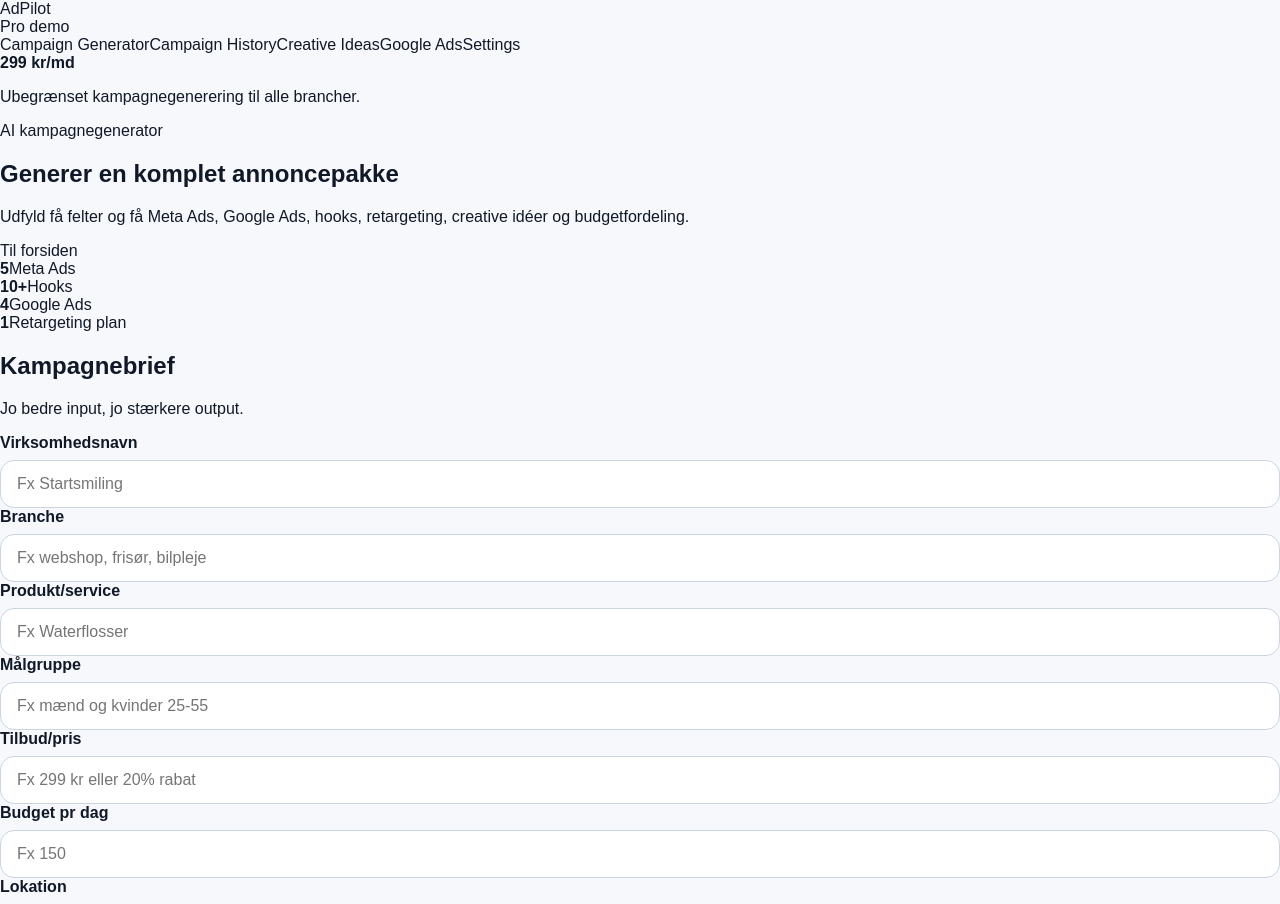
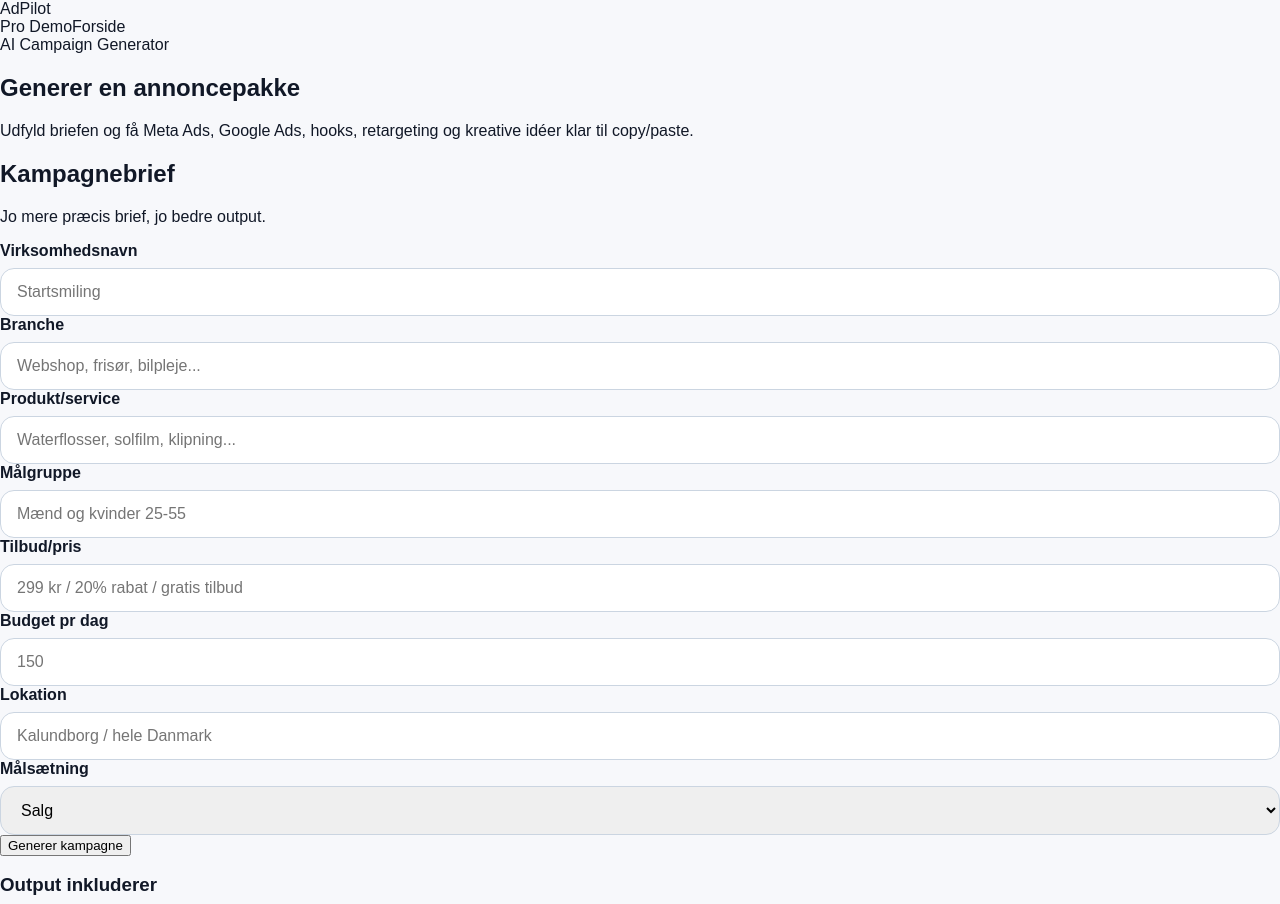
Before and after one commit to postjkhandel-ship-it/adpilot, a Next.js app: page /dashboard in a window 1280 px wide. Shown: the top 904 px of the page. Built offline with nearby package versions, Linux system fonts and the light colour scheme.

Commit message:
Update page.js

```diff
--- a/app/dashboard/page.js
+++ b/app/dashboard/page.js
@@ -21,215 +21,70 @@ export default function Dashboard() {
     setForm({ ...form, [field]: value });
   }
 
-  function getIndustryAngle(industry, product) {
-    const text = industry.toLowerCase();
-
-    if (text.includes("bil") || text.includes("solfilm") || text.includes("klargøring")) {
-      return {
-        problem: "Ser bilen træt, beskidt eller kedelig ud?",
-        result: "Få bilen til at se skarpere, renere og mere professionel ud.",
-        headline: `Professionel ${product}`,
-        hook: `"Jeg troede ikke min bil kunne se sådan ud igen."`,
-        cta: "Book tid",
-        creative: "Før/efter billede af bilen, filmet i ægte iPhone/UGC stil.",
-      };
-    }
-
-    if (text.includes("frisør") || text.includes("beauty") || text.includes("skønhed")) {
-      return {
-        problem: "Trænger du til et nyt look eller en behandling, der giver synligt resultat?",
-        result: "Få en professionel behandling, der får dig til at føle dig mere selvsikker.",
-        headline: `Book ${product} i dag`,
-        hook: `"Jeg skulle bare have gjort det her noget før."`,
-        cta: "Book nu",
-        creative: "Før/efter transformation med kunde i stolen.",
-      };
-    }
-
-    if (text.includes("håndværk") || text.includes("tømrer") || text.includes("murer") || text.includes("elektriker") || text.includes("vvs")) {
-      return {
-        problem: "Mangler du en pålidelig fagmand til opgaven?",
-        result: "Få professionel hjælp, tydelig aftale og et resultat der holder.",
-        headline: `Få tilbud på ${product}`,
-        hook: `"Vi fik løst opgaven hurtigt og professionelt."`,
-        cta: "Få tilbud",
-        creative: "Før/efter af udført arbejde + kort kundecase.",
-      };
-    }
-
-    if (text.includes("restaurant") || text.includes("café") || text.includes("mad")) {
-      return {
-        problem: "Leder du efter noget lækkert, nemt og velsmagende?",
-        result: "Få en god oplevelse med mad, service og stemning i fokus.",
-        headline: `Prøv ${product}`,
-        hook: `"Det her sted skal du prøve."`,
-        cta: "Bestil nu",
-        creative: "UGC video med mad tæt på kameraet og ægte reaktion.",
-      };
-    }
-
-    if (text.includes("webshop") || text.includes("ecommerce") || text.includes("shop")) {
-      return {
-        problem: "Leder du efter en nem løsning, der gør hverdagen bedre?",
-        result: "Få et produkt der løser problemet hurtigt, enkelt og effektivt.",
-        headline: `Køb ${product} i dag`,
-        hook: `"Jeg fortryder kun, at jeg ikke købte den før."`,
-        cta: "Shop nu",
-        creative: "Produktdemo + pris + trust badges + kundeanmeldelse.",
-      };
-    }
-
-    if (text.includes("klinik") || text.includes("tand") || text.includes("fysioterapi") || text.includes("behandling")) {
-      return {
-        problem: "Har du et problem, du gerne vil have professionel hjælp til?",
-        result: "Få en tryg behandling med fokus på kvalitet og resultater.",
-        headline: `Book ${product}`,
-        hook: `"Jeg følte mig tryg fra første minut."`,
-        cta: "Book tid",
-        creative: "Professionel behandler + kundeudtalelse + klinikmiljø.",
-      };
-    }
-
-    if (text.includes("bureau") || text.includes("marketing") || text.includes("ads") || text.includes("hjemmeside")) {
-      return {
-        problem: "Får din virksomhed ikke nok kunder online?",
-        result: "Få en løsning der hjælper dig med flere leads, bedre synlighed og mere salg.",
-        headline: `Få hjælp til ${product}`,
-        hook: `"Vi begyndte endelig at få henvendelser online."`,
-        cta: "Få tilbud",
-        creative: "Skærmoptagelse, før/efter website eller annonce-resultater.",
-      };
-    }
-
-    return {
-      problem: "Har du brug for en bedre løsning, der gør hverdagen nemmere?",
-      result: "Få en professionel løsning, der skaber værdi og gør det nemt at komme i gang.",
-      headline: `Prøv ${product}`,
-      hook: `"Det her gjorde en større forskel end forventet."`,
-      cta: form.goal === "Leads" ? "Få tilbud" : form.goal === "Bookinger" ? "Book nu" : "Læs mere",
-      creative: "UGC video, kundeudtalelse og tydelig før/efter-vinkel.",
-    };
-  }
-
   function generateCampaign() {
-    const angle = getIndustryAngle(form.industry, form.product);
     const budget = Number(form.budget) || 150;
-    const offerText = form.offer ? `Lige nu: ${form.offer}` : "Aktuelt tilbud i en begrænset periode.";
-    const locationText = form.location ? ` i ${form.location}` : "";
+    const offerText = form.offer || "Aktuelt tilbud";
+    const cta =
+      form.goal === "Leads" ? "Få tilbud" :
+      form.goal === "Bookinger" ? "Book nu" :
+      form.goal === "Salg" ? "Køb nu" :
+      "Læs mere";
 
     const campaign = `
-KAMPAGNESTRUKTUR
+KAMPAGNE FOR ${form.business}
 
-Kampagnenavn:
-${form.business} - ${form.product} - ${form.goal}
+Branche: ${form.industry}
+Produkt/service: ${form.product}
+Målgruppe: ${form.audience}
+Lokation: ${form.location || "Ikke angivet"}
+Budget: ${budget} kr/dag
+Tilbud: ${offerText}
+Mål: ${form.goal}
 
-Virksomhed:
-${form.business}
-
-Branche:
-${form.industry}
-
-Produkt/service:
-${form.product}
-
-Målgruppe:
-${form.audience}
-
-Lokation:
-${form.location || "Ikke angivet"}
-
-Budget:
-${budget} kr/dag
-
-Tilbud:
-${offerText}
-
-Mål:
-${form.goal}
-
-ANBEFALET STRUKTUR
+META ADS STRUKTUR
 
 1. Cold kampagne
 - Broad målgruppe
 - 3-5 creatives
-- Problem/løsning vinkel
+- Problem/løsning
 - Budget: ${Math.round(budget * 0.7)} kr/dag
 
 2. Retargeting
 - Besøgende sidste 30 dage
-- Engagerede på Facebook/Instagram
-- Personer der har klikket på annonce
+- Klik på annonce
+- Facebook/Instagram engagement
 - Budget: ${Math.round(budget * 0.3)} kr/dag
 
-3. Creative test
-- UGC video
-- Før/efter
-- Trust/kundeanmeldelse
-- Direkte tilbud
-- Problem/løsning
-
-META ADS TEKSTER
-
-ANNONCE 1 - PROBLEM/LØSNING
+ANNONCE 1 — PROBLEM/LØSNING
 
 Primær tekst:
-${angle.problem}
+Har du brug for en nemmere og mere professionel løsning?
 
-Med ${form.product} hjælper ${form.business} ${form.audience} med at få en nemmere og mere professionel løsning${locationText}.
-
-${angle.result}
-
-${offerText}
-
-Headline:
-${angle.headline}
-
-Beskrivelse:
-En nem løsning til dig, der vil have et bedre resultat.
-
-CTA:
-${angle.cta}
-
-ANNONCE 2 - UGC STYLE
-
-Hook:
-${angle.hook}
-
-Primær tekst:
-Jeg havde brug for en løsning, der var nem, professionel og faktisk gav mening.
-
-Derfor prøvede jeg ${form.product} fra ${form.business} — og det gjorde processen meget lettere.
-
-${offerText}
-
-Headline:
-Derfor vælger flere ${form.business}
-
-Beskrivelse:
-Professionel løsning gjort nemt.
-
-CTA:
-${angle.cta}
-
-ANNONCE 3 - DIREKTE SALG / LEAD
-
-Primær tekst:
-Gør det nemt at komme i gang med ${form.product}.
-
-Hos ${form.business} får du en løsning, der er lavet til ${form.audience}, som gerne vil have et godt resultat uden besvær.
+Med ${form.product} hjælper ${form.business} ${form.audience} med at få et bedre resultat uden besvær.
 
 ${offerText}
 
 Headline:
 Kom i gang med ${form.product}
 
-Beskrivelse:
-Hurtigt, enkelt og professionelt.
+CTA:
+${cta}
+
+ANNONCE 2 — UGC STYLE
+
+Hook:
+"Jeg skulle bare have prøvet det her noget før."
+
+Primær tekst:
+Hvis du leder efter en løsning, der er nem, hurtig og professionel, er ${form.product} fra ${form.business} et oplagt valg.
+
+Headline:
+Derfor vælger flere ${form.business}
 
 CTA:
-${angle.cta}
+${cta}
 
-ANNONCE 4 - RETARGETING
+ANNONCE 3 — RETARGETING
 
 Primær tekst:
 Du har allerede vist interesse for ${form.product}.
@@ -241,121 +96,55 @@ ${offerText}
 Headline:
 Stadig interesseret?
 
-Beskrivelse:
-Tag næste skridt i dag.
-
 CTA:
-${angle.cta}
-
-ANNONCE 5 - TRUST
-
-Primær tekst:
-Flere vælger ${form.business}, fordi de vil have en løsning, der føles tryg, nem og professionel.
-
-${form.product} er skabt til ${form.audience}, der ønsker et bedre resultat.
-
-Headline:
-Tryg og professionel løsning
-
-Beskrivelse:
-Se hvorfor kunder vælger os.
-
-CTA:
-${angle.cta}
+${cta}
 
 HOOKS
 
-1. ${angle.problem}
-2. Derfor vælger flere ${form.product}
-3. En nemmere løsning til ${form.audience}
-4. Få et bedre resultat uden besvær
-5. Stop med at udskyde det
-6. Det her gør processen meget nemmere
-7. Klar til at tage næste skridt?
-8. Professionel hjælp gjort enkelt
-9. ${form.product} uden besvær
-10. Se hvorfor flere vælger ${form.business}
+1. Stop med at udskyde det
+2. En nemmere løsning til ${form.audience}
+3. Få et bedre resultat uden besvær
+4. Derfor vælger flere ${form.business}
+5. Klar til at tage næste skridt?
+6. ${form.product} gjort nemt
+7. Professionel hjælp uden besvær
+8. Kom i gang i dag
 
 GOOGLE ADS
 
 Headlines:
-- ${form.product} ${form.location || ""}
-- ${angle.headline}
+- ${form.product}
+- ${form.business}
 - Få Hjælp I Dag
-- Professionel Service
-- ${form.business}
-- Klar Til At Komme I Gang
-- Få Et Godt Tilbud
+- Professionel Løsning
+- Kom I Gang Nu
+- ${offerText}
 - Bedre Resultat Nemt
+- ${form.location || "Hele Danmark"}
 
 Descriptions:
 - Få en professionel løsning hos ${form.business}. Kom nemt i gang i dag.
-- ${form.product} til ${form.audience}. En tryg og enkel løsning.
-- ${offerText} Kontakt os eller bestil direkte i dag.
-- Gør det nemt at få et bedre resultat med ${form.business}.
-
-RETARGETING STRATEGI
-
-Målgrupper:
-- Website besøgende 30 dage
-- Klik på annonce 30 dage
-- Facebook/Instagram engagement 365 dage
-- Add to cart eller formularstart hvis relevant
-
-Retargeting tekst:
-Du har allerede kigget på ${form.product}.
-
-Hvis du stadig overvejer det, kan ${form.business} hjælpe dig videre med en nem og professionel løsning.
-
-${offerText}
-
-CTA:
-${angle.cta}
+- ${form.product} til ${form.audience}. Klar til brug.
+- ${offerText}. Kontakt os eller bestil direkte i dag.
 
 CREATIVE IDÉER
 
-1. UGC video:
-${angle.creative}
-
-2. Før/efter annonce:
-Vis problemet før og resultatet efter.
-
-3. Trust annonce:
-Brug kundeudtalelse + gule stjerner + kort tekst.
-
-4. Tilbudsannonce:
-Vis ${offerText} tydeligt sammen med ${form.product}.
-
-5. Lokal annonce:
-Hvis relevant, skriv tydeligt:
-"${form.business}${locationText}"
-
-KPI MÅL
-
-Hvis målet er salg:
-- CTR: over 1,5%
-- CPC: under 4-6 kr.
-- ROAS: over 2,5x
-
-Hvis målet er leads:
-- CTR: over 1,2%
-- CPC: under 5 kr.
-- Leadpris: startmål 30-150 kr.
+1. UGC video med ejer/kunde der forklarer problemet
+2. Før/efter annonce
+3. Produkt/service billede med tydeligt tilbud
+4. Kundeudtalelse med stjerner
+5. Lokal annonce med ${form.location || "lokation"}
 
 TESTPLAN
 
 Dag 1-3:
-Kør 3-5 creatives uden at ændre for meget.
+Test 3-5 creatives.
 
 Dag 4-7:
-Sluk de dårligste annoncer med høj CPC og lav CTR.
+Sluk de svageste annoncer.
 
 Efter 7 dage:
-Flyt budget mod vinderen.
-
-KONKLUSION
-
-Start med en simpel kampagnestruktur for ${form.product}. Brug problem/løsning, UGC og trust. Fokusér på én tydelig handling: ${angle.cta}.
+Skaler vinderen med 20-30%.
 `;
 
     setResult(campaign);
@@ -368,147 +157,117 @@ Start med en simpel kampagnestruktur for ${form.product}. Brug problem/løsning,
   }
 
   return (
-    <main className="dashboard-pro">
-      <aside className="dash-sidebar">
+    <main className="new-dashboard">
+      <header className="new-topbar">
+        <a href="/" className="new-logo">AdPilot</a>
+        <div className="top-actions">
+          <span>Pro Demo</span>
+          <a href="/" className="small-btn">Forside</a>
+        </div>
+      </header>
+
+      <section className="dash-hero-clean">
         <div>
-          <div className="dash-logo">AdPilot</div>
-          <div className="dash-plan">Pro demo</div>
-        </div>
-
-        <nav className="dash-nav">
-          <a className="active">Campaign Generator</a>
-          <a>Campaign History</a>
-          <a>Creative Ideas</a>
-          <a>Google Ads</a>
-          <a>Settings</a>
-        </nav>
-
-        <div className="sidebar-box">
-          <strong>299 kr/md</strong>
-          <p>Ubegrænset kampagnegenerering til alle brancher.</p>
-        </div>
-      </aside>
-
-      <section className="dash-main">
-        <div className="dash-header">
-          <div>
-            <span className="dash-kicker">AI kampagnegenerator</span>
-            <h1>Generer en komplet annoncepakke</h1>
+          <span className="blue-label">AI Campaign Generator</span>
+          <h1>Generer en annoncepakke</h1>
           <p>
-              Udfyld få felter og få Meta Ads, Google Ads, hooks, retargeting,
-              creative idéer og budgetfordeling.
+            Udfyld briefen og få Meta Ads, Google Ads, hooks, retargeting og
+            kreative idéer klar til copy/paste.
           </p>
         </div>
+      </section>
 
-          <a href="/" className="back-link">Til forsiden</a>
-        </div>
-
-        <div className="dash-stats">
+      <section className="generator-layout">
+        <div className="generator-card">
+          <div className="card-header">
             <div>
-            <strong>5</strong>
-            <span>Meta Ads</span>
-          </div>
-          <div>
-            <strong>10+</strong>
-            <span>Hooks</span>
-          </div>
-          <div>
-            <strong>4</strong>
-            <span>Google Ads</span>
-          </div>
-          <div>
-            <strong>1</strong>
-            <span>Retargeting plan</span>
+              <h2>Kampagnebrief</h2>
+              <p>Jo mere præcis brief, jo bedre output.</p>
             </div>
           </div>
 
-        <div className="dash-grid">
-          <div className="form-card">
-            <h2>Kampagnebrief</h2>
-            <p>Jo bedre input, jo stærkere output.</p>
+          <div className="input-grid">
+            <Field label="Virksomhedsnavn">
+              <input value={form.business} onChange={(e) => updateField("business", e.target.value)} placeholder="Startsmiling" />
+            </Field>
 
-            <div className="form-grid">
-              <label>
-                Virksomhedsnavn
-                <input value={form.business} onChange={(e) => updateField("business", e.target.value)} placeholder="Fx Startsmiling" />
-              </label>
+            <Field label="Branche">
+              <input value={form.industry} onChange={(e) => updateField("industry", e.target.value)} placeholder="Webshop, frisør, bilpleje..." />
+            </Field>
 
-              <label>
-                Branche
-                <input value={form.industry} onChange={(e) => updateField("industry", e.target.value)} placeholder="Fx webshop, frisør, bilpleje" />
-              </label>
+            <Field label="Produkt/service">
+              <input value={form.product} onChange={(e) => updateField("product", e.target.value)} placeholder="Waterflosser, solfilm, klipning..." />
+            </Field>
 
-              <label>
-                Produkt/service
-                <input value={form.product} onChange={(e) => updateField("product", e.target.value)} placeholder="Fx Waterflosser" />
-              </label>
+            <Field label="Målgruppe">
+              <input value={form.audience} onChange={(e) => updateField("audience", e.target.value)} placeholder="Mænd og kvinder 25-55" />
+            </Field>
 
-              <label>
-                Målgruppe
-                <input value={form.audience} onChange={(e) => updateField("audience", e.target.value)} placeholder="Fx mænd og kvinder 25-55" />
-              </label>
+            <Field label="Tilbud/pris">
+              <input value={form.offer} onChange={(e) => updateField("offer", e.target.value)} placeholder="299 kr / 20% rabat / gratis tilbud" />
+            </Field>
 
-              <label>
-                Tilbud/pris
-                <input value={form.offer} onChange={(e) => updateField("offer", e.target.value)} placeholder="Fx 299 kr eller 20% rabat" />
-              </label>
+            <Field label="Budget pr dag">
+              <input value={form.budget} onChange={(e) => updateField("budget", e.target.value)} placeholder="150" />
+            </Field>
 
-              <label>
-                Budget pr dag
-                <input value={form.budget} onChange={(e) => updateField("budget", e.target.value)} placeholder="Fx 150" />
-              </label>
+            <Field label="Lokation">
+              <input value={form.location} onChange={(e) => updateField("location", e.target.value)} placeholder="Kalundborg / hele Danmark" />
+            </Field>
 
-              <label>
-                Lokation
-                <input value={form.location} onChange={(e) => updateField("location", e.target.value)} placeholder="Fx Kalundborg eller hele Danmark" />
-              </label>
-
-              <label>
-                Målsætning
+            <Field label="Målsætning">
               <select value={form.goal} onChange={(e) => updateField("goal", e.target.value)}>
                 <option>Salg</option>
                 <option>Leads</option>
                 <option>Bookinger</option>
                 <option>Trafik</option>
               </select>
-              </label>
+            </Field>
           </div>
 
-            <button className="generate-btn" onClick={generateCampaign}>
+          <button className="big-generate" onClick={generateCampaign}>
             Generer kampagne
           </button>
         </div>
 
-          <div className="info-panel">
-            <h3>Det får du</h3>
-            <ul>
-              <li>✓ 5 annoncevinkler</li>
-              <li>✓ Hooks og headlines</li>
-              <li>✓ Google Ads forslag</li>
-              <li>✓ Retargeting strategi</li>
-              <li>✓ Creative idéer</li>
-              <li>✓ Budgetfordeling</li>
-            </ul>
+        <aside className="side-clean">
+          <h3>Output inkluderer</h3>
+          <div className="check-list">
+            <span>✓ Meta Ads tekster</span>
+            <span>✓ Google Ads forslag</span>
+            <span>✓ Hooks</span>
+            <span>✓ Retargeting strategi</span>
+            <span>✓ Creative idéer</span>
+            <span>✓ Budgetfordeling</span>
           </div>
-        </div>
+        </aside>
+      </section>
 
       {result && (
-          <div className="result-card">
-            <div className="result-head">
+        <section className="output-section">
+          <div className="output-header">
             <div>
-                <span className="dash-kicker">Færdig kampagne</span>
+              <span className="blue-label">Færdig kampagne</span>
               <h2>Din annoncepakke</h2>
             </div>
 
-              <button className="copy-btn" onClick={copyCampaign}>
+            <button className="copy-clean" onClick={copyCampaign}>
               {copied ? "Kopieret ✓" : "Kopiér kampagne"}
             </button>
           </div>
 
-            <div className="result">{result}</div>
-          </div>
+          <pre className="output-box">{result}</pre>
+        </section>
       )}
-      </section>
     </main>
   );
 }
+
+function Field({ label, children }) {
+  return (
+    <label className="field-clean">
+      <span>{label}</span>
+      {children}
+    </label>
+  );
+}
```
Lines whose indentation alone changed are shown as unchanged.
